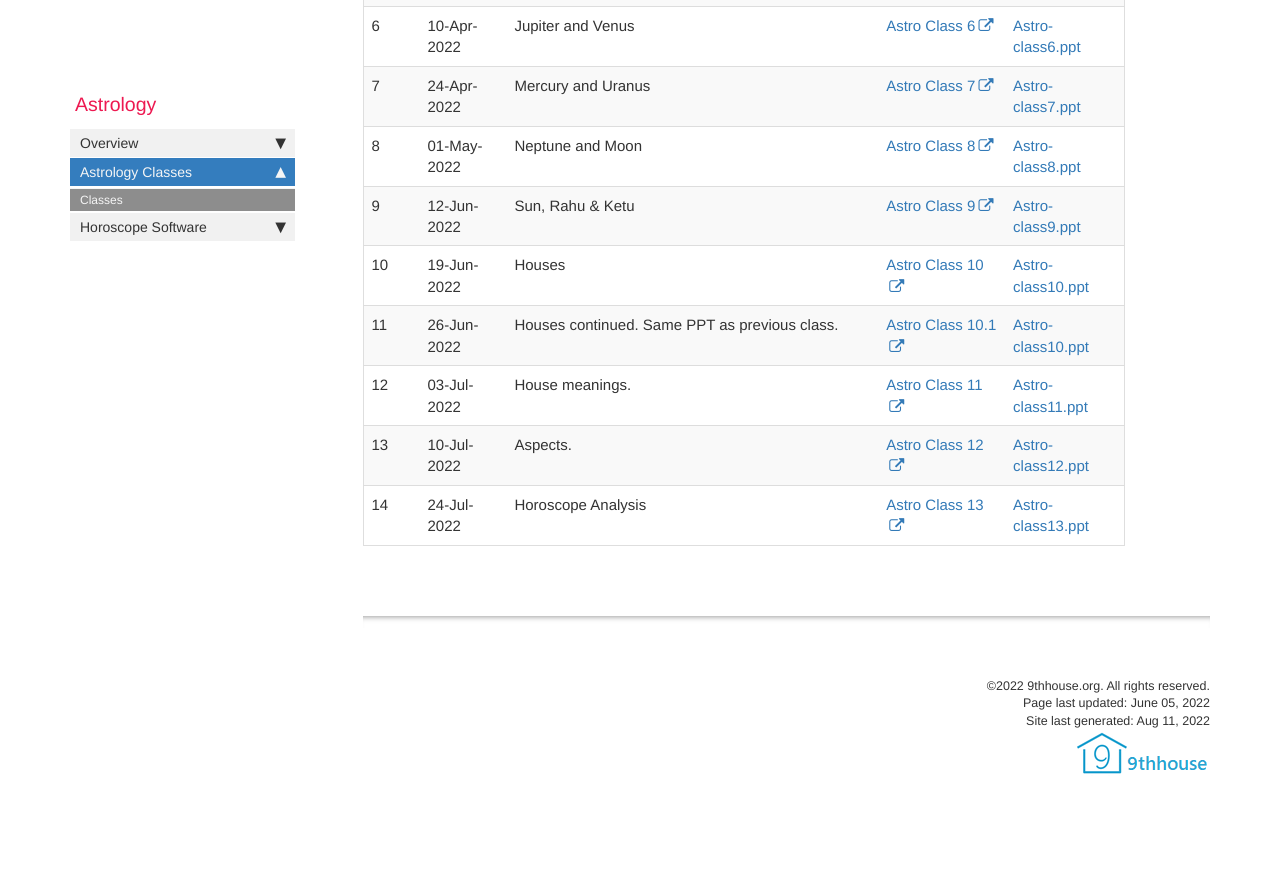
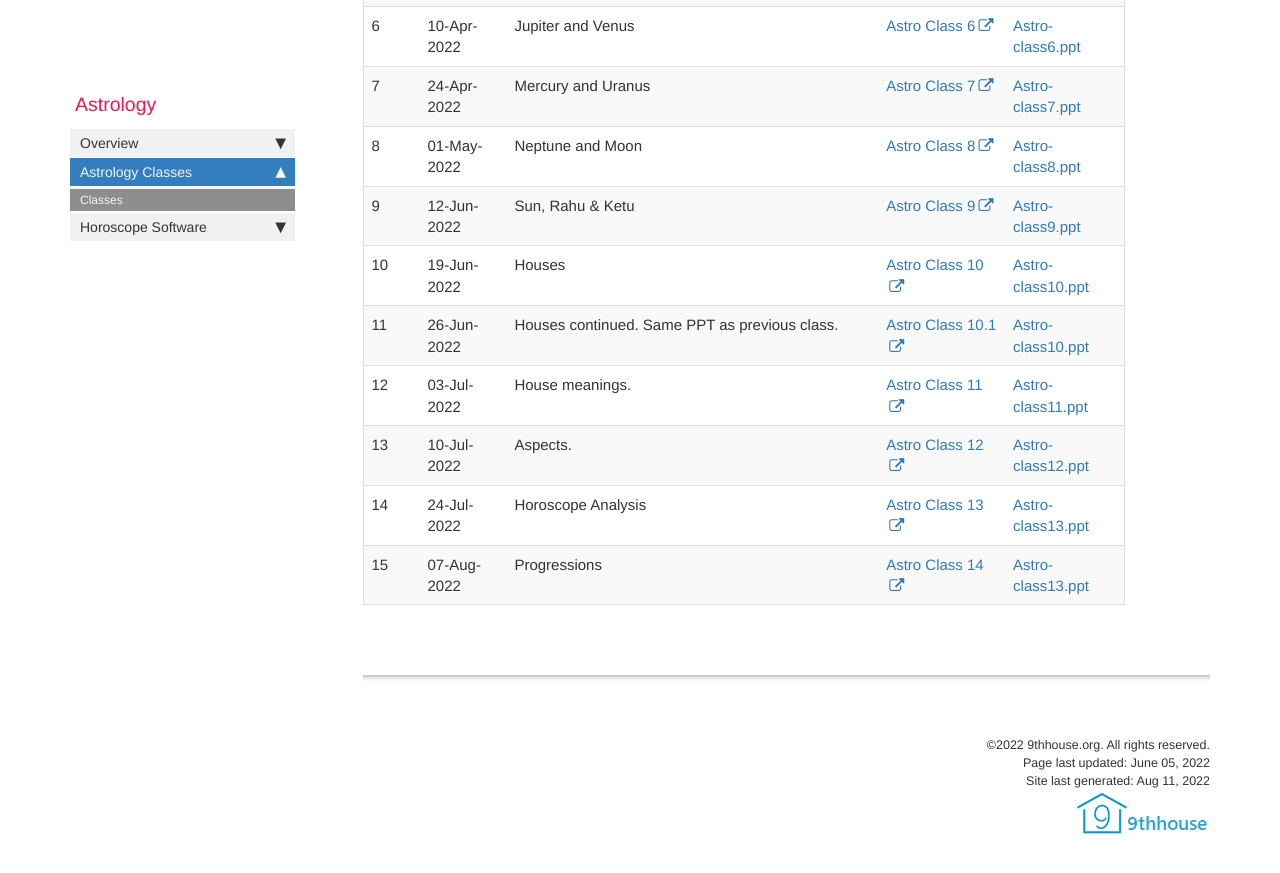
Before and after one commit to vadavalli/9th, a Jekyll site: the page built from pages/mydoc/mydoc_astrology_classes.md, in a window 1280 px wide and 900 px high, scrolled down 716 px. Shown: the top 873 px of the window. Built offline with Jekyll 4.4.1, drawn with Linux system fonts in a browser that asks for light colours; comment, search, counter and statistics services are not loaded; before the commit the page ends 1556 px from its top, so only the background shows below that.

Commit message:
class 14

```diff
--- a/pages/mydoc/mydoc_astrology_classes.md
+++ b/pages/mydoc/mydoc_astrology_classes.md
@@ -28,4 +28,5 @@ Youtube links for the classes and PPTs to be downloaded.
 |12| 03-Jul-2022 | House meanings.| [Astro Class 11](https://www.youtube.com/watch?v=BUKq2K8YKyM){:target="_blank"} | [Astro-class11.ppt](downloads/Astro-class11.ppt) |
 |13| 10-Jul-2022 | Aspects.| [Astro Class 12](https://youtu.be/FPK6oPubG3I){:target="_blank"} | [Astro-class12.ppt](downloads/Astro-class12.ppt) |
 |14| 24-Jul-2022 | Horoscope Analysis | [Astro Class 13](https://www.youtube.com/watch?v=MPKnjed7pVU){:target="_blank"} | [Astro-class13.ppt](downloads/Astro-class13.ppt) |
+|15| 07-Aug-2022 | Progressions | [Astro Class 14](https://youtu.be/zCEg8_8GEzE?list=PLkQmQY2fnzoYw8hfX2Re1g254Nl2slqP8){:target="_blank"} | [Astro-class13.ppt](downloads/Astro-class14.ppt) |
 {% include links.html %}
```
Also changed, not shown: 1 other file.
